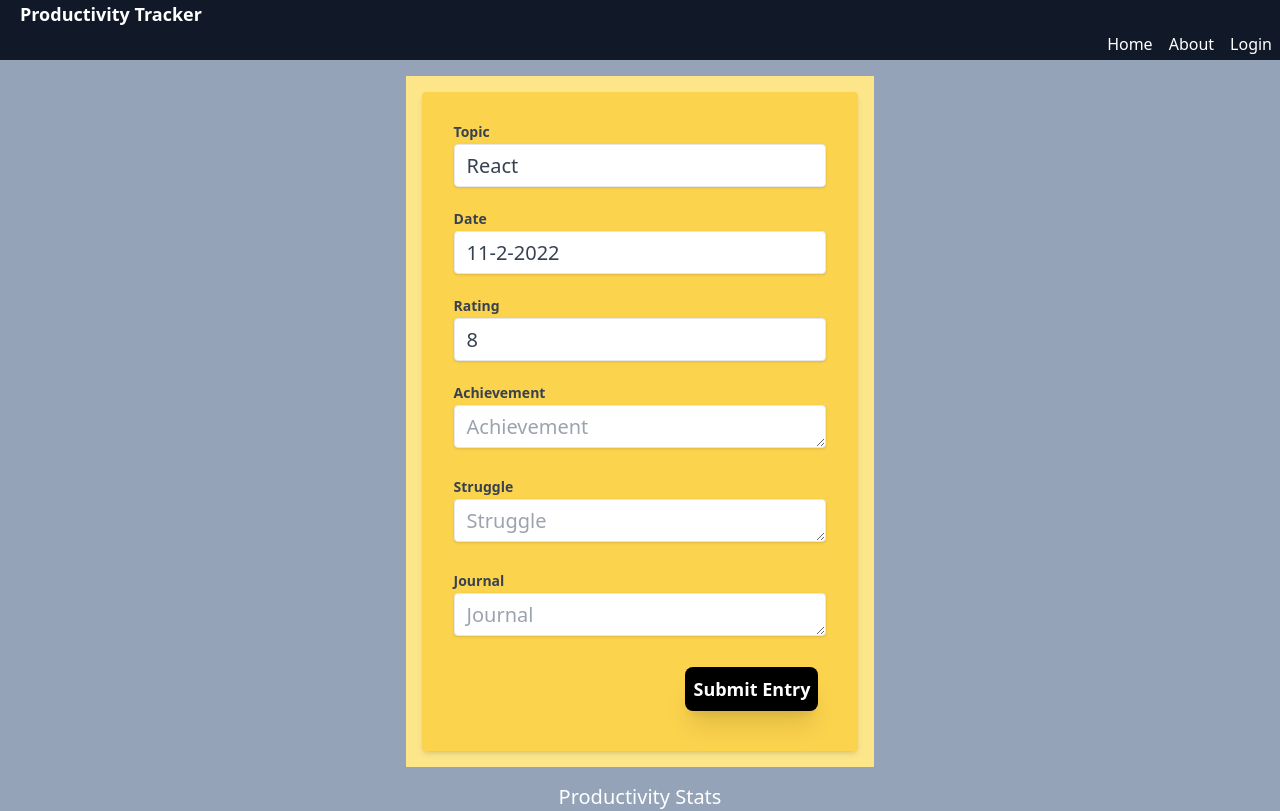
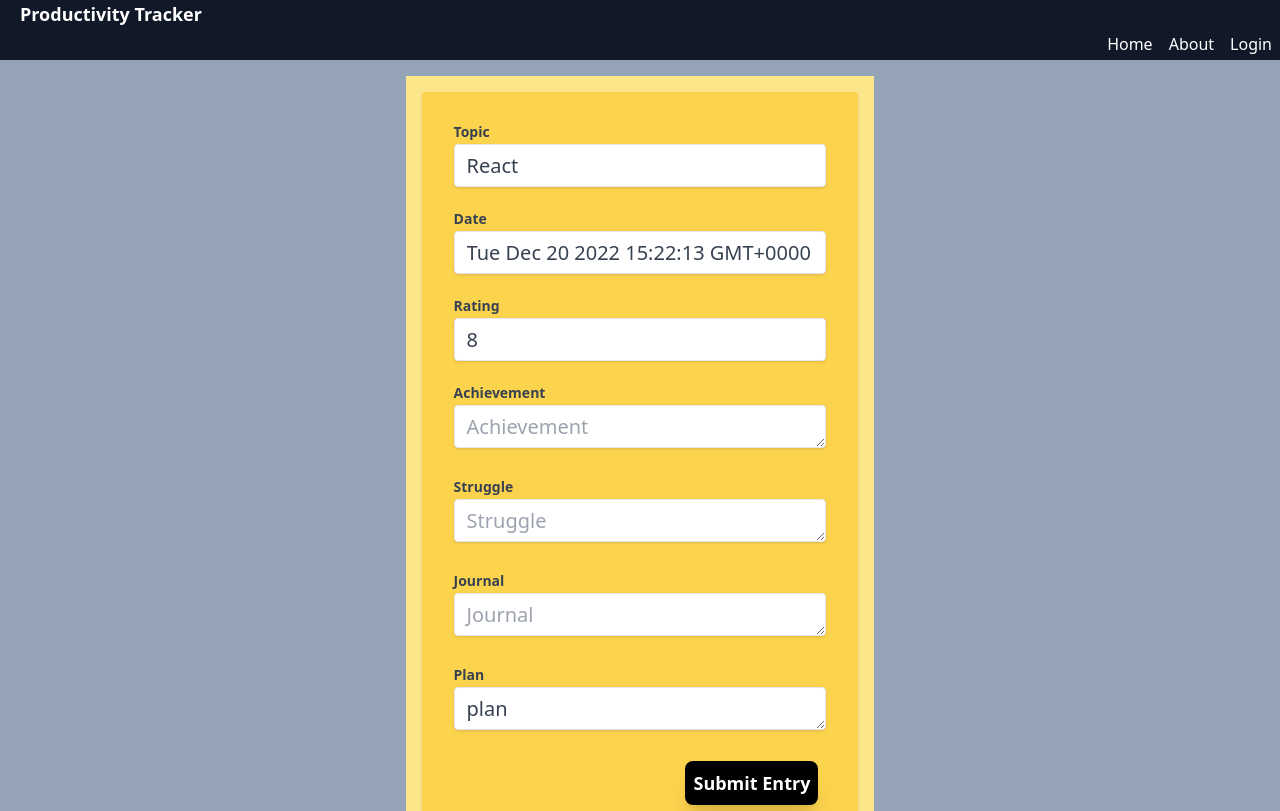
Before and after one commit to mjmitchelldpt1/productivity-tracker, a React (Vite) app: page / in a window 1280 px wide. Shown: the top 811 px of the page. Built offline with nearby package versions, Linux system fonts and the light colour scheme; data requests are answered from the project's data file.

Commit message:
edit and rerender list successful

```diff
--- /dev/null
+++ b/db.json
@@ -0,0 +1,24 @@
+{
+  "entries": [
+    {
+      "id": 1,
+      "date": "12-19-2022",
+      "topic": "React",
+      "rating": 8,
+      "achievement": "Work through react forms and start state for my react form.  Website design",
+      "struggle": "remembering how to add certain aspects of event handlers",
+      "journal": "Today I experimented with the use of chatGPT to help me write code for my application to track my productivity.  I had a few distractions, but they were minimal today.  Overall my focus is not as I would like it to be.  I need to train and push through this.  Remember the pain of the job interview and continue to push",
+      "plan": "Set up mockAPI for my data and have my data populate on create new post.  Sort by date."
+    },
+    {
+      "date": "2022-12-22T12:44:56.215Z",
+      "topic": "React",
+      "rating": 8,
+      "achievement": "",
+      "struggle": "",
+      "journal": "yessss",
+      "plan": "plan",
+      "id": 2
+    }
+  ]
+}
--- a/src/App.jsx
+++ b/src/App.jsx
@@ -1,5 +1,5 @@
 import { BrowserRouter as Router, Routes, Route } from "react-router-dom";
-import { useState } from "react";
+import { useState, useEffect } from "react";
 import Navbar from "./layout/Navbar";
 import Footer from "./layout/Footer";
 import Modal from "./components/shared/Modal";
@@ -18,15 +18,39 @@ function App() {
   const [modalOpen, setModalOpen] = useState(false);
   const [entryId, setEntryId] = useState(null);
 
-  const addEntry = (newFormData) => {
-    setProductivityData([newFormData, ...productivityData]);
+  useEffect(() => {
+    fetchEntries();
+  }, []);
+
+  const fetchEntries = async () => {
+    const response = await fetch(
+      `http://localhost:3000/entries?_sort=id&_order=desc`
+    );
+    const data = await response.json();
+
+    setProductivityData(data);
   };
 
-  const deleteEntry = (entryId) => {
-    if (entryId !== null) {
-      setProductivityData(
-        productivityData.filter((item) => item.id !== entryId)
-      );
+  const addEntry = async (newFormData) => {
+    const response = await fetch(`http://localhost:3000/entries`, {
+      method: "POST",
+      headers: {
+        "Content-Type": "application/json",
+      },
+      body: JSON.stringify(newFormData),
+    });
+
+    const data = await response.json();
+
+    setProductivityData([data, ...productivityData]);
+  };
+
+  const deleteEntry = async (id) => {
+    if (id !== null) {
+      await fetch(`http://localhost:3000/entries/${id}`, {
+        method: "DELETE",
+      });
+      setProductivityData(productivityData.filter((item) => item.id !== id));
       setModalOpen(false);
       setEntryId(null);
     }
@@ -39,9 +63,17 @@ function App() {
     });
   };
 
-  const updateEntry = (id, updItem) => {
+  const updateEntry = async (id, updItem) => {
+    const response = await fetch(`http://localhost:3000/entries/${id}`, {
+      method: "PUT",
+      headers: {
+        "Content-Type": "application/json",
+      },
+      body: JSON.stringify(updItem),
+    });
+    const data = await response.json();
     setProductivityData(
-      productivityData.map((item) => (item.id === id ? updItem : item))
+      productivityData.map((item) => (item.id === id ? data : item))
     );
     setEntryEditor({
       item: {},
@@ -69,7 +101,6 @@ function App() {
                     addEntry={addEntry}
                     updateEntry={updateEntry}
                     entryEditor={entryEditor}
-                    entryId={entryId}
                   />
                   <ProductivityStats />
                   <ProductivityList
--- a/src/components/ProductivityForm.jsx
+++ b/src/components/ProductivityForm.jsx
@@ -4,8 +4,7 @@ import TextareaAutosize from "react-textarea-autosize";
 import { useState, useEffect } from "react";
 
 const ProductivityForm = ({ addEntry, entryEditor, updateEntry, entryId }) => {
-  const dateObj = new Date();
-  const currentDate = `${dateObj.getMonth()}-${dateObj.getDay()}-${dateObj.getFullYear()}`;
+  const currentDate = new Date();
   const [formData, setFormData] = useState({
     date: currentDate,
     topic: "React",
@@ -40,8 +39,8 @@ const ProductivityForm = ({ addEntry, entryEditor, updateEntry, entryId }) => {
       journal: journal,
       plan: plan,
     };
-    if (entryEditor.edit) {
-      updateEntry(entryId, newFormData);
+    if (entryEditor.edit === true) {
+      updateEntry(entryEditor.item.id, newFormData);
     } else {
       addEntry(newFormData);
     }
@@ -158,6 +157,22 @@ const ProductivityForm = ({ addEntry, entryEditor, updateEntry, entryId }) => {
             value={journal}
           />
         </div>
+        <div className="mb-4">
+          <label
+            className=" text-gray-700 text-sm font-bold mb-2"
+            htmlFor="plan"
+          >
+            Plan
+          </label>
+          <TextareaAutosize
+            onChange={handleChange}
+            className="shadow appearance-none border rounded w-full py-2 px-3 text-gray-700 leading-tight focus:outline-none focus:shadow-outline"
+            id="plan"
+            type="text"
+            placeholder="Plan"
+            value={plan}
+          />
+        </div>
 
         <div className="flex justify-end">
           <button type="submit" className="button-primary">
```
Also changed, not shown: public/data.json (deleted, +0 -32 lines).
